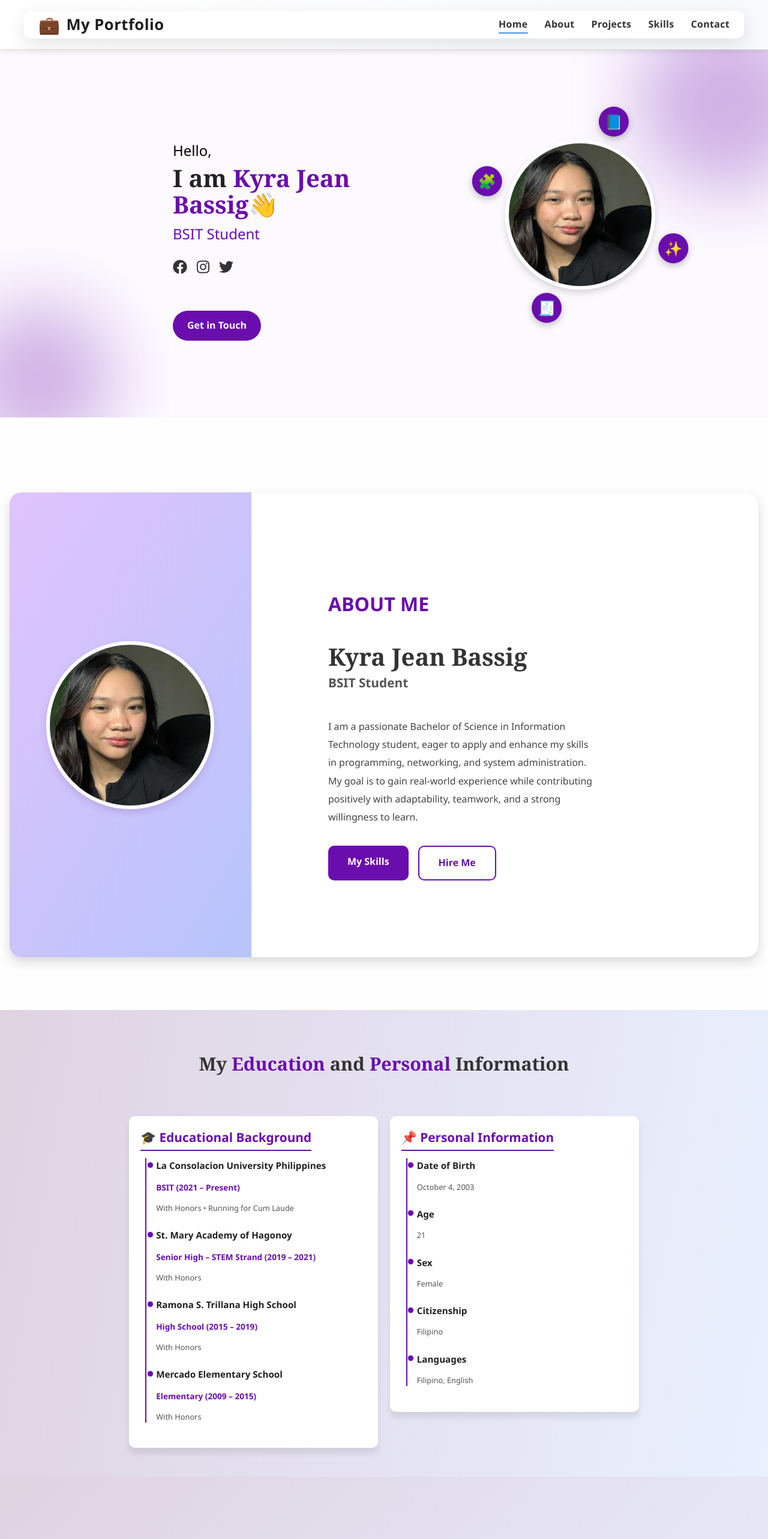
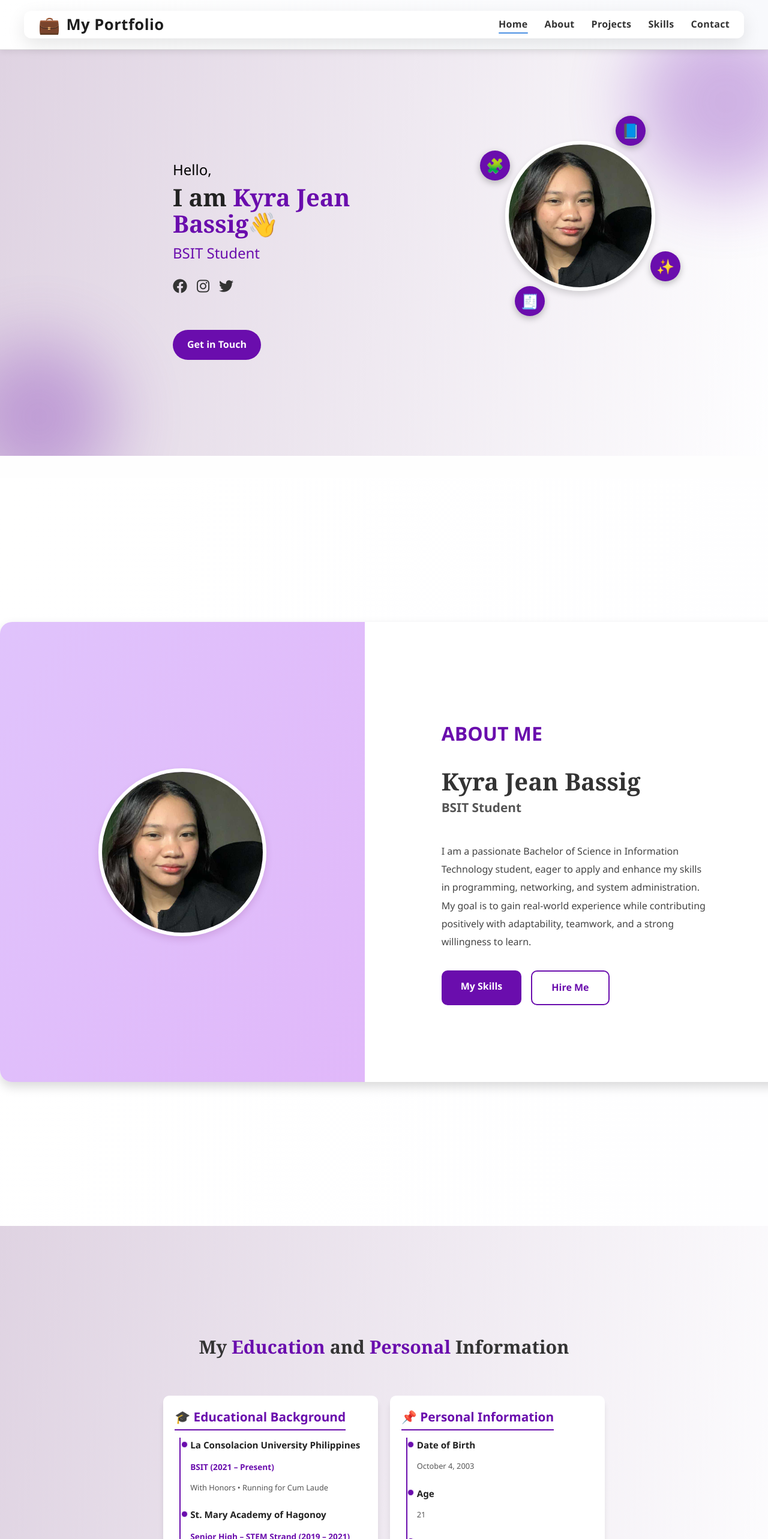
Before and after one commit to kyrajeanbassig/my-portfolioo, a React (Vite) app: page / in a window 1280 px wide. Shown: the top 2566 px of the page at 60% size. Built offline with nearby package versions, Linux system fonts and the light colour scheme.

Commit message:
Update: Enhanced skills section with icons and animations

```diff
--- a/src/components/About/About.css
+++ b/src/components/About/About.css
@@ -1,18 +1,19 @@
 .about-section {
-  padding: 5.5rem 1rem;
-  display: flex;
-  justify-content: center;
-  align-items: center;
-  background: none;
+  position: relative;
+  padding:15rem 0rem;
+  background: linear-gradient(100deg, #ffffff, #fefeff);
+  overflow: hidden;
+  font-family: 'Segoe UI', sans-serif;
 }
+
 
 .about-container {
   display: flex;
   flex-direction: row-reverse;
-  align-items: center;
+  align-items: streth;
   max-width: 3500px;
   width: 560%;
-  background: linear-gradient(120deg, #e0c3fc, #8ec5fc);
+  background: linear-gradient(120deg, #e0c3fc, #e199f3);
   border-radius: 20px;
   box-shadow: 0 8px 18px rgba(0, 0, 0, 0.15);
   overflow: hidden;
@@ -51,7 +52,7 @@
 .section-label {
   color: #6a0dad;
   font-weight: 1000;
-  margin-bottom: 0.5rem;
+  margin-bottom: 0rem;
   font-size: 2rem;
   text-transform: uppercase;
 }
--- a/src/components/Contact/Contact.css
+++ b/src/components/Contact/Contact.css
@@ -1,8 +1,11 @@
 .contact-section {
-padding: 7.0rem 1rem;
-background: linear-gradient(135deg, #dfd3e2, #e9f0ff);
-text-align: center;
+  position: relative;
+  padding:10rem 1rem;
+  background: linear-gradient(100deg, #ffffff, #fefeff);
+  overflow: hidden;
+  font-family: 'Segoe UI', sans-serif;
 }
+
 
 .contact-title {
   font-size: 3.8rem;
@@ -13,7 +16,7 @@ text-align: center;
 
 .contact-container {
   display: grid;
-  grid-template-columns: repeat(auto-fit, minmax(240px, 1fr));
+  grid-template-columns: repeat(auto-fit, minmax(300px, 1fr));
   gap: 2rem;
   max-width: 1000px;
   margin: 0 auto;
--- a/src/components/Educational/Educational.css
+++ b/src/components/Educational/Educational.css
@@ -1,10 +1,11 @@
 .edu-section {
-  padding: 3rem 2rem; /* Fixed invalid '10xrem' */
-  background: linear-gradient(100deg, #dfd3e2, #e9f0ff);
-  display: flex;
-  flex-direction: column;
-  align-items: center;
+  position: relative;
+  padding:10rem 17rem;
+  background: linear-gradient(100deg, #dfd3e2, #fefeff);
+  overflow: hidden;
+  font-family: 'Segoe UI', sans-serif;
 }
+
 
 .edu-container {
   display: flex;
@@ -34,7 +35,7 @@
 
 .edu-heading {
   font-size: 1.9rem;
-  font-weight: 00;
+  font-weight: 700;
   color: #333;
 }
 
--- a/src/components/Profile/Profile.css
+++ b/src/components/Profile/Profile.css
@@ -1,8 +1,8 @@
 
 .profile-section {
   position: relative;
-  padding: 8rem 18rem;
-  background: #fdfaff;
+  padding:10rem 18rem;
+  background: linear-gradient(100deg, #dfd3e2, #fefeff);
   overflow: hidden;
   font-family: 'Segoe UI', sans-serif;
 }
@@ -19,7 +19,7 @@
 }
 
 .profile-intro {
-  flex: 1;
+  flex: 8;
 }
 
 .intro-greeting {
@@ -78,7 +78,7 @@
   width: 250px;
   height: 250px;
    left: 100px;
-   top: -60px;
+   top: -90px;
   margin: 60px auto 0;
   display: flex;
   justify-content: center;
--- a/src/components/Projects/Project.css
+++ b/src/components/Projects/Project.css
@@ -1,19 +1,22 @@
 .projects-section {
-  padding: 7.5rem 1rem;
-  background: #faf7ff;
-  text-align: center;
+  position: relative;
+  padding:10rem 10rem;
+  background: linear-gradient(50deg, #dfd3e2, #fefeff);
+  overflow: hidden;
+  font-family: 'Segoe UI', sans-serif;
 }
+
 
 .projects-title {
   font-size: 2.8rem;
   font-weight: 700;
   color: #6a0dad;
-  margin-bottom: 6rem;
+  margin-bottom: 3rem;
 }
 
 .projects-container {
   display: grid;
-  grid-template-columns: repeat(auto-fit, minmax(190px, 1fr));
+  grid-template-columns: repeat(auto-fit, minmax(90px, 1fr));
   gap: 1.2rem;
 }
 
--- a/src/components/Skills/Skills.css
+++ b/src/components/Skills/Skills.css
@@ -1,9 +1,11 @@
 .skills-section {
-  padding: 11.5rem 1rem;
-  background: linear-gradient(135deg, #dfd3e2, #e9f0ff);
+  position: relative;
+  padding:15rem 1rem;
+  background: linear-gradient(100deg, #ffffff, #fefeff);
   overflow: hidden;
-  text-align: center;
+  font-family: 'Segoe UI', sans-serif;
 }
+
 
 .skills-title {
   font-size: 3.8rem;
```
